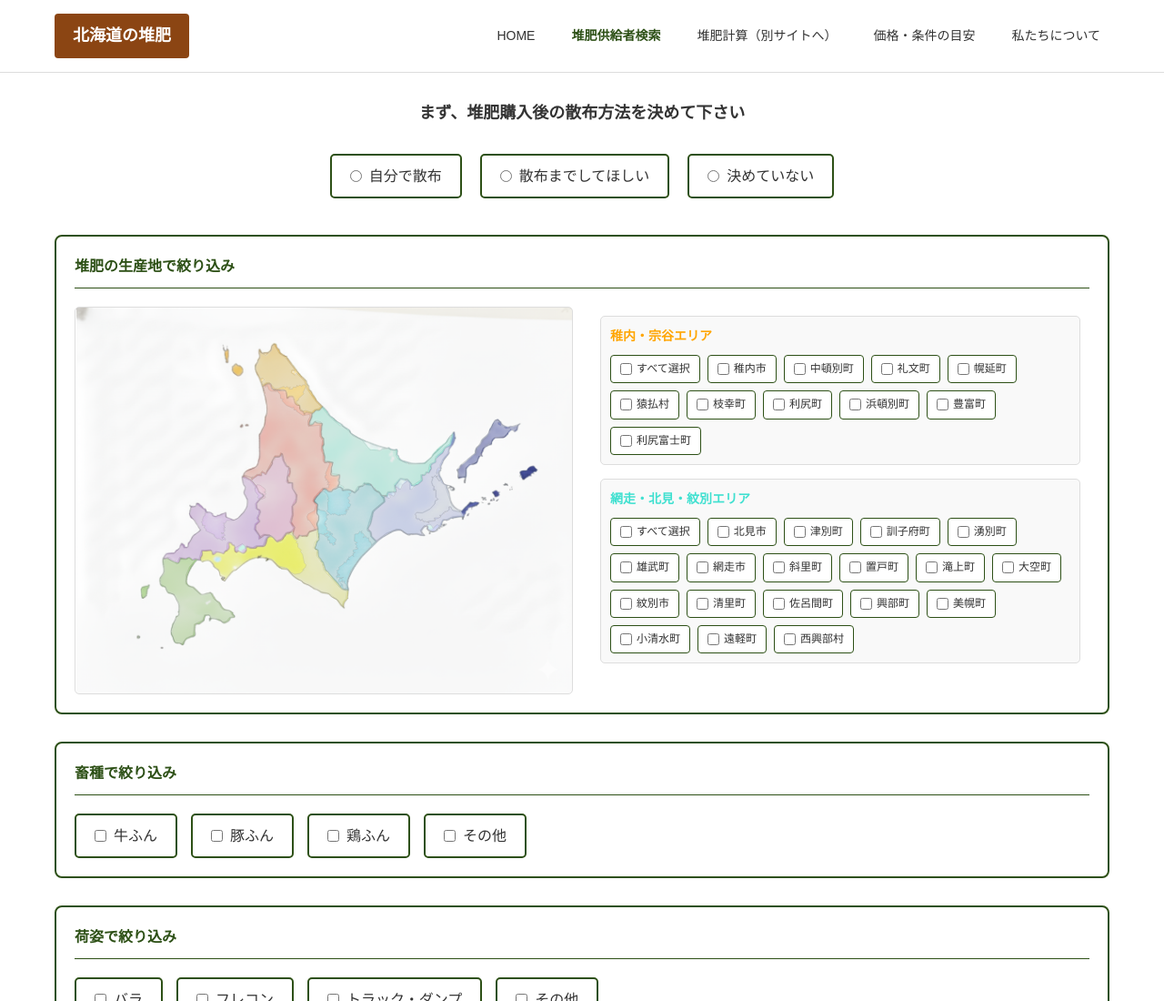
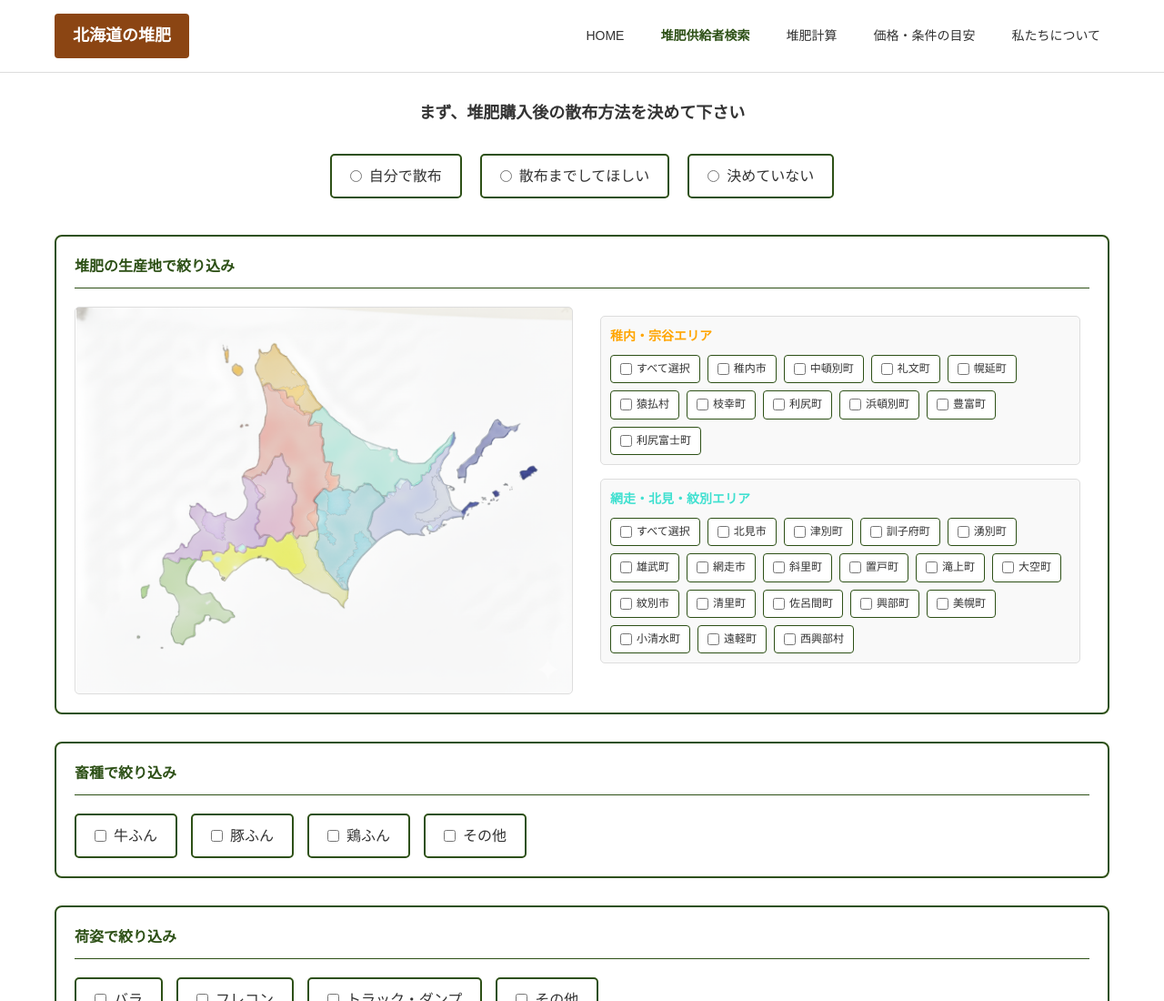
Before and after one commit to tttm3/hokkaido_test1, a plain HTML site: page index.html in a window 1280 px wide. Shown: the top 1100 px of the page at 91% size. Drawn offline with Linux system fonts and the light colour scheme.

Commit message:
堆肥計算のヘッダーとsvg

```diff
--- a/index.html
+++ b/index.html
@@ -13,7 +13,7 @@
             <nav>
                 <a href="#">HOME</a>
                 <a href="#" class="active">堆肥供給者検索</a>
-                <a href="https://sehiguide.jp/" target="_blank">堆肥計算（別サイトへ）</a>
+                <a href="https://sehiguide.jp/" target="_blank">堆肥計算</a>
                 <a href="guidance.html">価格・条件の目安</a>
                 <a href="about.html">私たちについて</a>
             </nav>
```
Also changed, not shown: images/hokkaido/hokkaido_map_flat.svg.
